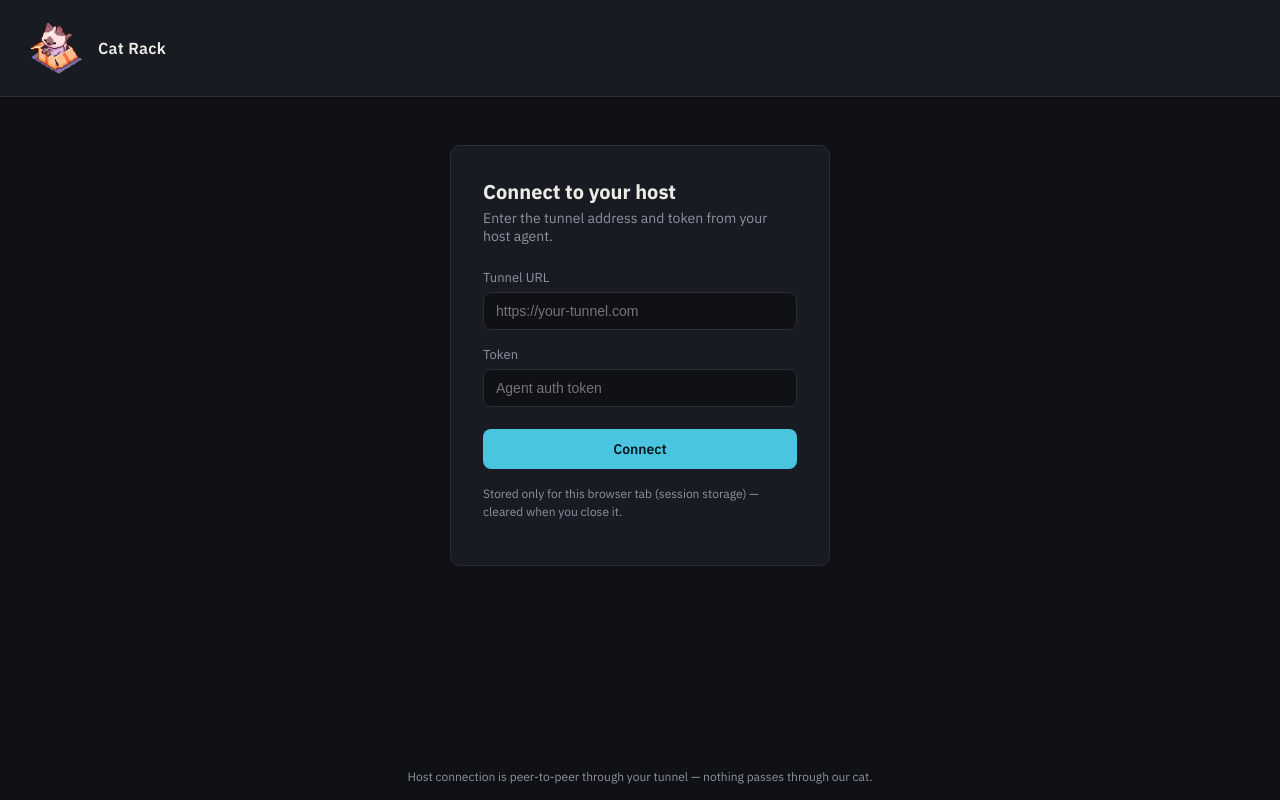
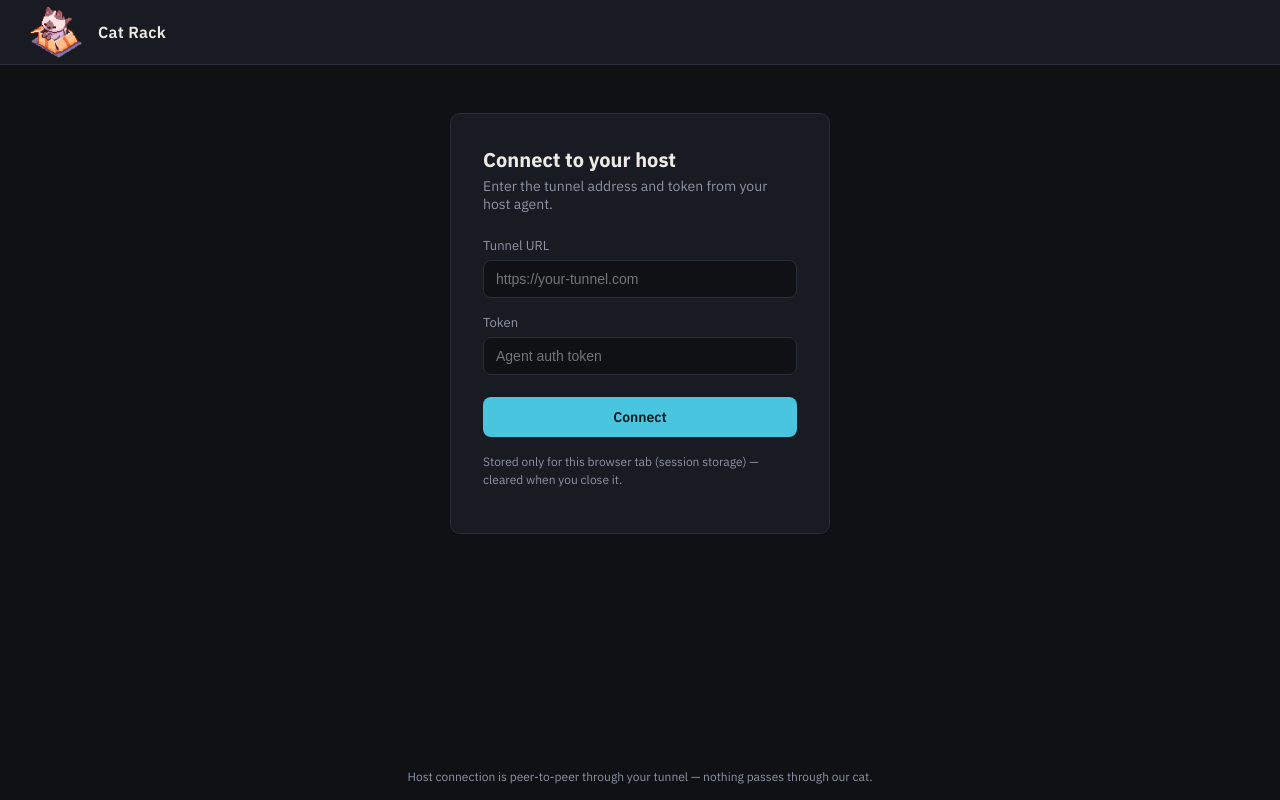
Before and after one commit to unknowncodr/CatRack, a plain HTML site: page index.html in a window 1280 px wide. Drawn offline with Linux system fonts and the light colour scheme.

Commit message:
Make topbar sticky and adjust padding for improved layout

```diff
--- a/index.html
+++ b/index.html
@@ -49,8 +49,9 @@
   #app{min-height:100vh; display:flex; flex-direction:column;}
 
   header.topbar{
+    position:sticky; top:0; z-index:5;
     display:flex; align-items:center; justify-content:space-between;
-    padding:16px 24px;
+    padding:0px 24px;
     border-bottom:1px solid var(--border);
     background:var(--surface);
   }
```
